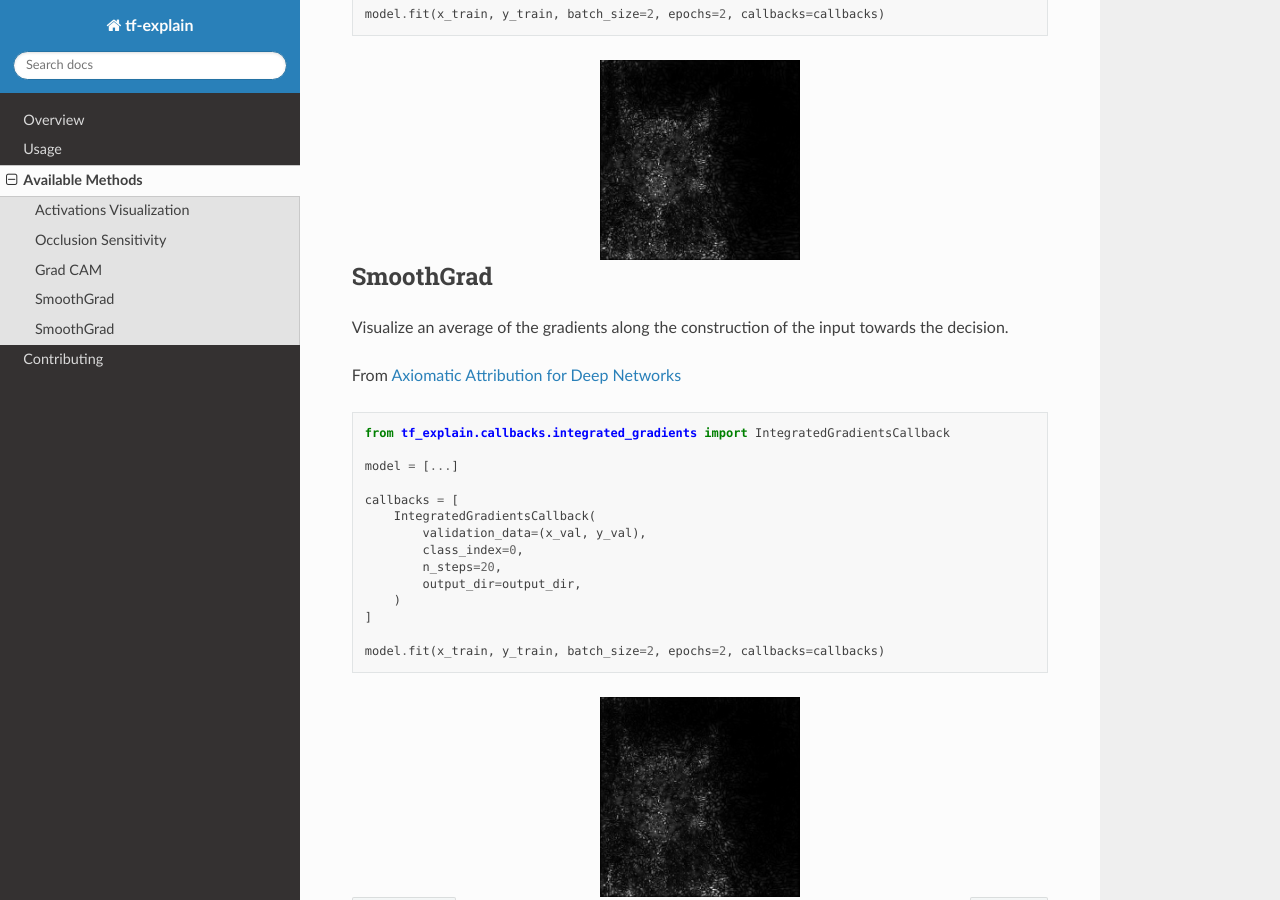
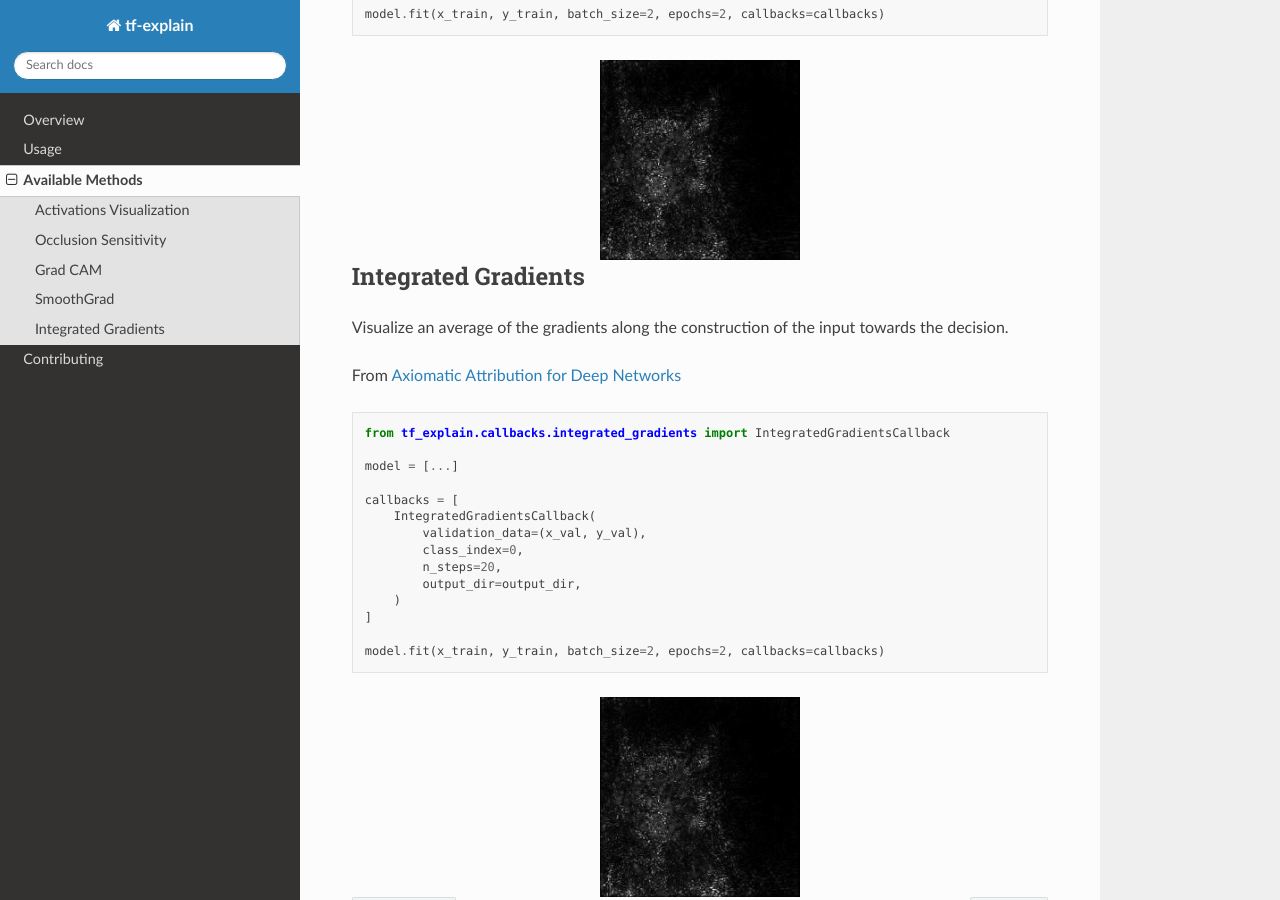
Before and after one commit to sicara/tf-explain, a Sphinx documentation site: the page built from docs/source/methods.rst, in a window 1280 px wide and 900 px high, scrolled down 2577 px. Built offline with Sphinx 7.4.7 and the Read the Docs theme 2.0.0, drawn with Linux system fonts in a browser that asks for light colours; pages that are not in the unit, such as notebooks, are missing from menus.

Commit message:
Fix name

```diff
--- a/docs/source/methods.rst
+++ b/docs/source/methods.rst
@@ -110,8 +110,8 @@ From `SmoothGrad: removing noise by adding noise <https://arxiv.org/abs/1706.038
    :align: center
 
 
-SmoothGrad
-**********
+Integrated Gradients
+********************
 
 Visualize an average of the gradients along the construction of the input towards the decision.
 
```
